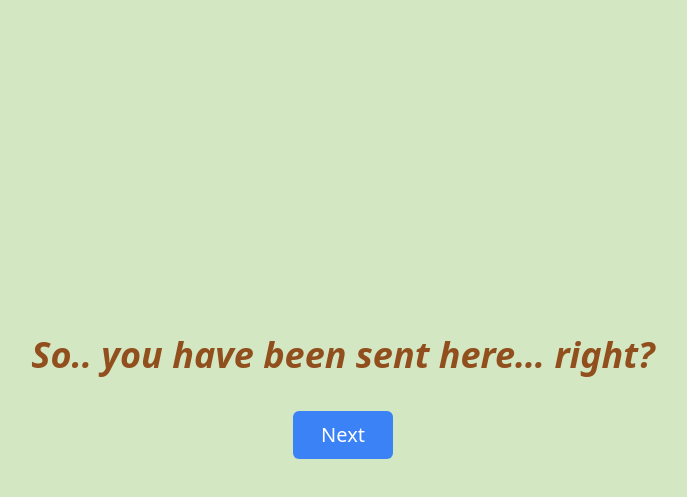
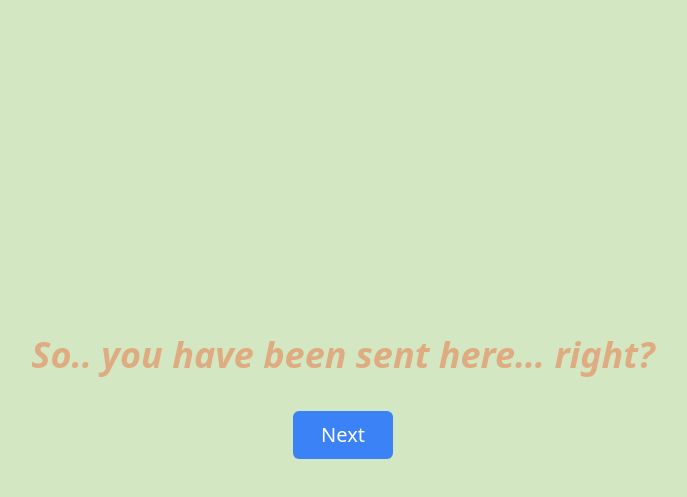
Before and after one commit to fitchdayo/foryou, a plain HTML site: page index.html in a window 1280 px wide. Shown: the part 161-658 px from the top of the page, without its empty margins (297-984 px from the left). Drawn offline with nearby package versions, Linux system fonts and the light colour scheme.

Commit message:
Update index.html

```diff
--- a/index.html
+++ b/index.html
@@ -38,7 +38,7 @@
       <video id="videoDisplay" class="rounded-md h-[300px]" style="object-fit: cover; display: none;" autoplay muted loop></video>
       <!-- Image element for other content -->
       <img id="imageDisplay" src="" alt="" class="rounded-md h-[300px]" style="object-fit: cover;" />
-      <h2 id="mainQuestion" class="text-4xl font-bold italic text-[#914F1E] my-4"> So.. you have been sent here… right? </h2>
+      <h2 id="mainQuestion" class="text-4xl font-bold italic text-[#DEAC80] my-4"> So.. you have been sent here… right? </h2>
       <div class="flex gap-4 pt-[20px] items-center" id="responseButtons">
         <button id="nextButton"
           class="bounce2 inline-flex items-center justify-center whitespace-nowrap rounded-md text-[20px] font-medium disabled:pointer-events-none disabled:opacity-50 hover:bg-blue-400 min-h-12 min-w-[100px] px-4 py-2 bg-blue-500 text-white transition">
```
